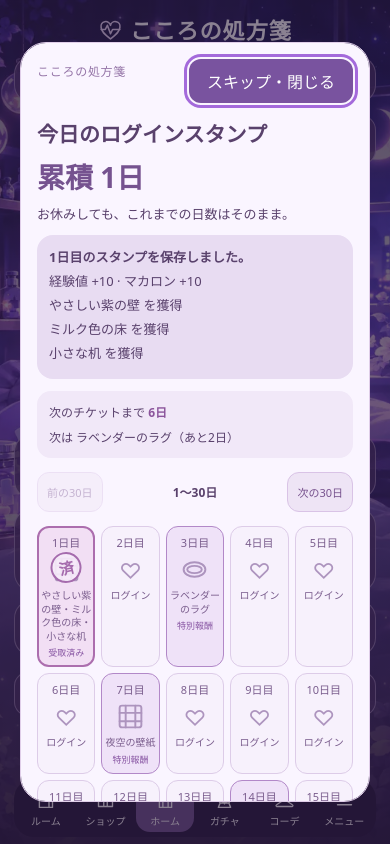
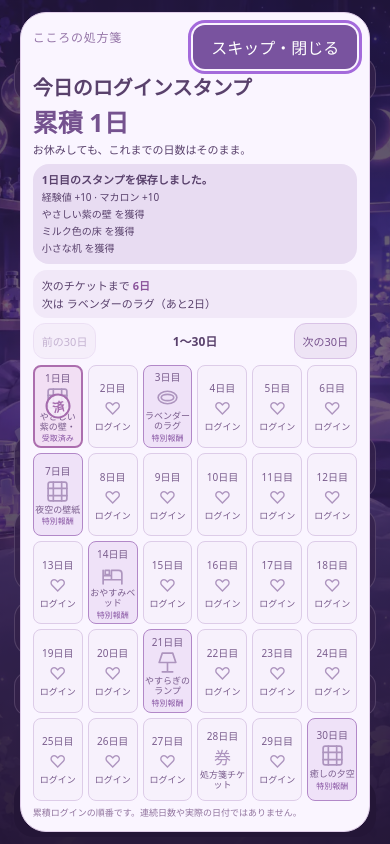
Before and after one commit to loxoninloki/kokoro-prescription, a React (Create React App) app: page / in a window 390 px wide. Built offline with nearby package versions, Linux system fonts and the light colour scheme.

Commit message:
style: fit 30-day login stamp calendar within mobile viewport

```diff
--- a/src/index.css
+++ b/src/index.css
@@ -851,3 +851,50 @@ button.home-progress {
  .roki-room[data-editing=true] .roki-room-header p{font-size:11px;line-height:15px;margin-top:2px}
  .roki-room[data-editing=true] .interior-note{font-size:9px;line-height:13px;padding:3px 10px}
 }
+
+
+/* Login stamp book: fit all 30 stamps into a single phone viewport.
+   Keep scrolling as a fallback for extremely short screens or large text. */
+.stamp-modal>section {
+  display:flex;
+  flex-direction:column;
+  gap:clamp(3px, .65dvh, 8px);
+  max-height:calc(100dvh - max(12px, env(safe-area-inset-top)) - max(12px, env(safe-area-inset-bottom)));
+  padding:clamp(8px, 1.4dvh, 14px);
+  overflow-y:auto;
+}
+.stamp-modal .stamp-heading h2{padding-top:3px!important;font-size:clamp(15px,2.5dvh,20px)}
+.stamp-modal .stamp-heading>strong{font-size:clamp(18px,3dvh,25px);margin:2px 0}
+.stamp-modal .stamp-heading p{margin:2px 0;font-size:11px}
+.stamp-modal .stamp-receipt{padding:7px 9px;margin:0;font-size:11px}
+.stamp-modal .stamp-receipt p{margin:2px 0;font-size:10px}
+.stamp-modal .stamp-next{padding:7px 9px;gap:2px;font-size:11px}
+.stamp-modal .stamp-pagination{margin:0;flex-shrink:0}
+.stamp-modal .stamp-pagination button{min-height:36px;padding:5px 8px}
+.stamp-modal .stamp-calendar{
+  grid-template-columns:repeat(6,minmax(0,1fr));
+  grid-template-rows:repeat(5,minmax(0,1fr));
+  gap:clamp(2px,.6dvh,5px);
+  min-height:0;
+  flex:1 1 auto;
+}
+.stamp-modal .stamp-calendar article{min-height:0;padding:3px 1px;border-radius:8px;justify-content:center}
+.stamp-modal .stamp-calendar small{font-size:clamp(8px,1.4dvh,10px)}
+.stamp-modal .stamp-art{width:clamp(17px,3dvh,25px);height:clamp(17px,3dvh,25px);margin:1px 0;font-size:17px}
+.stamp-modal .stamp-art svg{width:100%;height:100%}
+.stamp-modal .stamp-gift{font-size:clamp(7px,1.15dvh,9px);line-height:1.1;max-height:2.2em;overflow:hidden}
+.stamp-modal .stamp-calendar em{font-size:8px;margin-top:1px}
+.stamp-modal .stamp-seal{top:50%;width:25px;height:25px;font-size:12px;transform:translate(-50%,-50%) rotate(-13deg)}
+.stamp-modal .stamp-footnote{margin:0;font-size:9px!important}
+@media(max-height:740px){
+  .stamp-modal .stamp-heading>span,.stamp-modal .stamp-heading p{display:none}
+  .stamp-modal .stamp-next span:last-child{display:none}
+  .stamp-modal .stamp-calendar{flex:0 0 auto;grid-auto-rows:minmax(45px,1fr)}
+  .stamp-modal .stamp-calendar article{min-height:45px}
+  .stamp-modal .stamp-gift{font-size:7px}
+}
+@media(max-width:350px){
+  .stamp-modal .stamp-calendar{gap:2px}
+  .stamp-modal .stamp-pagination{font-size:10px}
+  .stamp-modal .stamp-pagination button{font-size:10px;padding:4px}
+}
```
